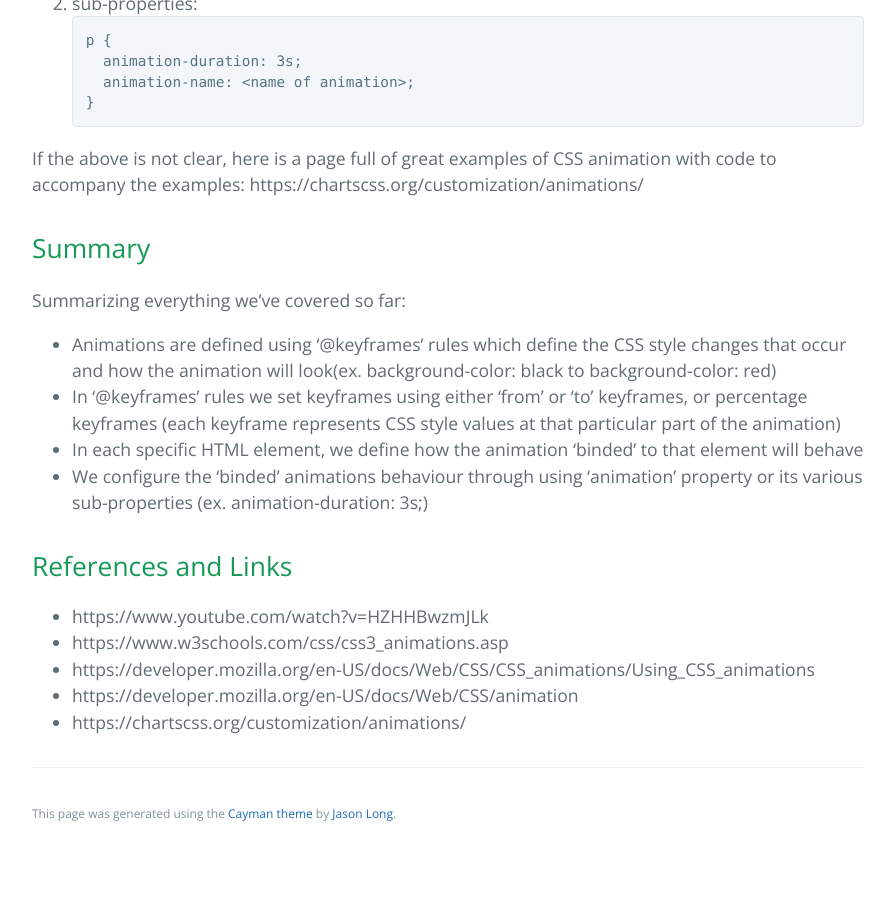
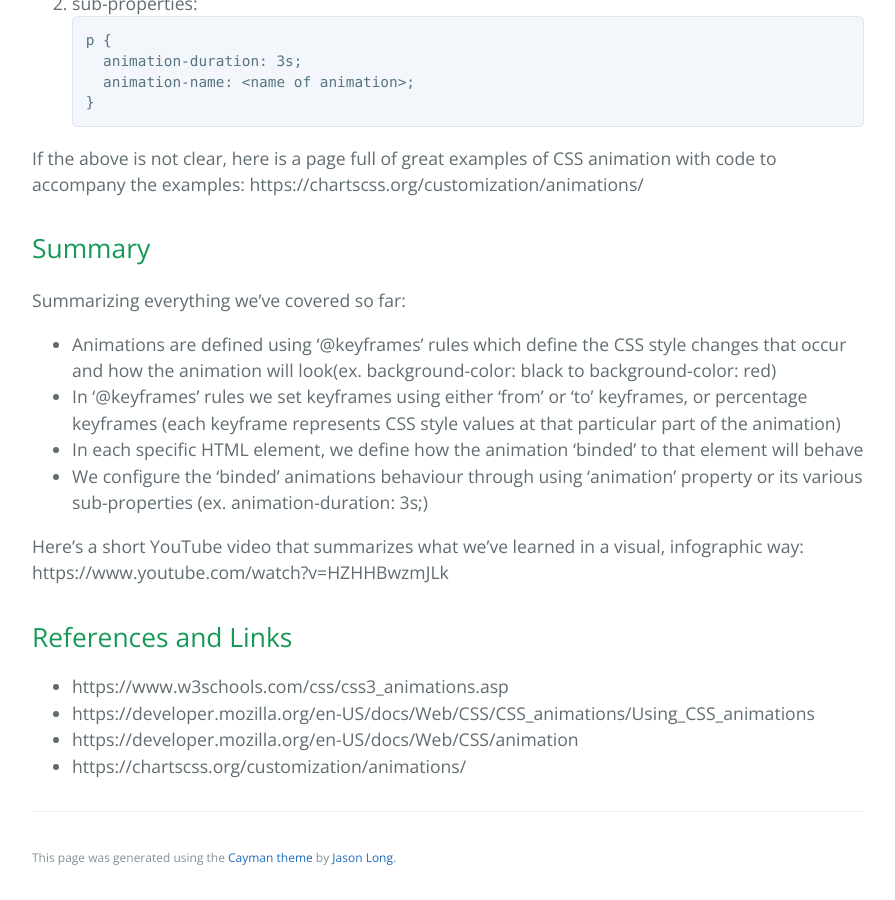
Before and after one commit to learning-software-engineering/learning-software-engineering.github.io, a Jekyll site: the page built from Topics/Tech_Stacks/CSS_animation.md, in a window 1280 px wide and 900 px high, scrolled down 4741 px. Shown: the whole window, without its empty margins (192-1087 px from the left). Built offline with Jekyll 4.4.1, drawn with Linux system fonts in a browser that asks for light colours; our own code applies the rules of GitHub Pages for plain Markdown files; before the commit the page ends 5597 px from its top, so only the background shows below that.

Commit message:
moved youtube video out of 'references and links' and placed it at end of summary to be more explicit

```diff
--- a/Topics/Tech_Stacks/CSS_animation.md
+++ b/Topics/Tech_Stacks/CSS_animation.md
@@ -165,8 +165,9 @@ Summarizing everything we've covered so far:
 - In each specific HTML element, we define how the animation 'binded' to that element will behave
 - We configure the 'binded' animations behaviour through using 'animation' property or its various sub-properties (ex. animation-duration: 3s;)
 
+Here's a short YouTube video that summarizes what we've learned in a visual, infographic way: https://www.youtube.com/watch?v=HZHHBwzmJLk
+
 ## References and Links
-- https://www.youtube.com/watch?v=HZHHBwzmJLk
 - https://www.w3schools.com/css/css3_animations.asp
 - https://developer.mozilla.org/en-US/docs/Web/CSS/CSS_animations/Using_CSS_animations
 - https://developer.mozilla.org/en-US/docs/Web/CSS/animation
```
